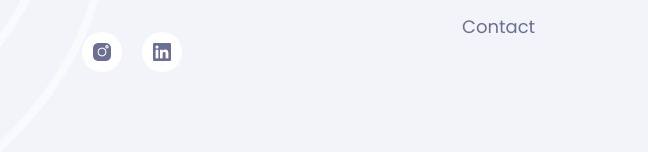
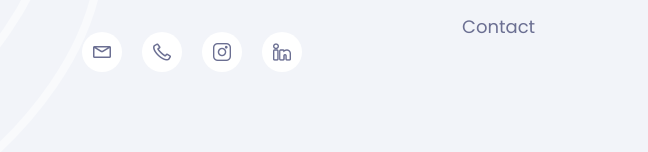
Before and after one commit to ozcelebi/leapify.io, a plain HTML site: page index.html in a window 1280 px wide. Shown: the part 4028-4180 px from the top of the page, 0-648 px from the left. Drawn offline with Linux system fonts and the light colour scheme; grey boxes are pictures that could not be loaded.

Commit message:
feat(Contact): added mail and tel icons

```diff
--- a/index.html
+++ b/index.html
@@ -388,19 +388,17 @@
 								</div>
 								<p class="desc mb-35">We are an expert team, with over 15 years of experience in software development.</p>
 								<ul class="socials">
-									<!--
 									<li>
-										<a href="javascript:void(0)"> <i class="lni lni-facebook-filled"></i> </a>
+										<a href="mailto:info@leapify.io"> <i class="lni lni-envelope"></i> </a>
 									</li>
 									<li>
-										<a href="javascript:void(0)"> <i class="lni lni-twitter-filled"></i> </a>
-									</li>
-									-->
-									<li>
-										<a href="https://www.instagram.com/leapifyio/" target="_blank"><i class="lni lni-instagram-filled"></i></a>
+										<a href="tel:+4915731369710"> <i class="lni lni-phone"></i> </a>
 									</li>
 									<li>
-										<a href="https://www.linkedin.com/company/leapify-ltd/" target="_blank"><i class="lni lni-linkedin-original"></i></a>
+										<a href="https://www.instagram.com/leapifyio/" target="_blank"><i class="lni lni-instagram"></i></a>
+									</li>
+									<li>
+										<a href="https://www.linkedin.com/company/leapify-ltd/" target="_blank"><i class="lni lni-linkedin"></i></a>
 									</li>
 								</ul>
 							</div>
```
